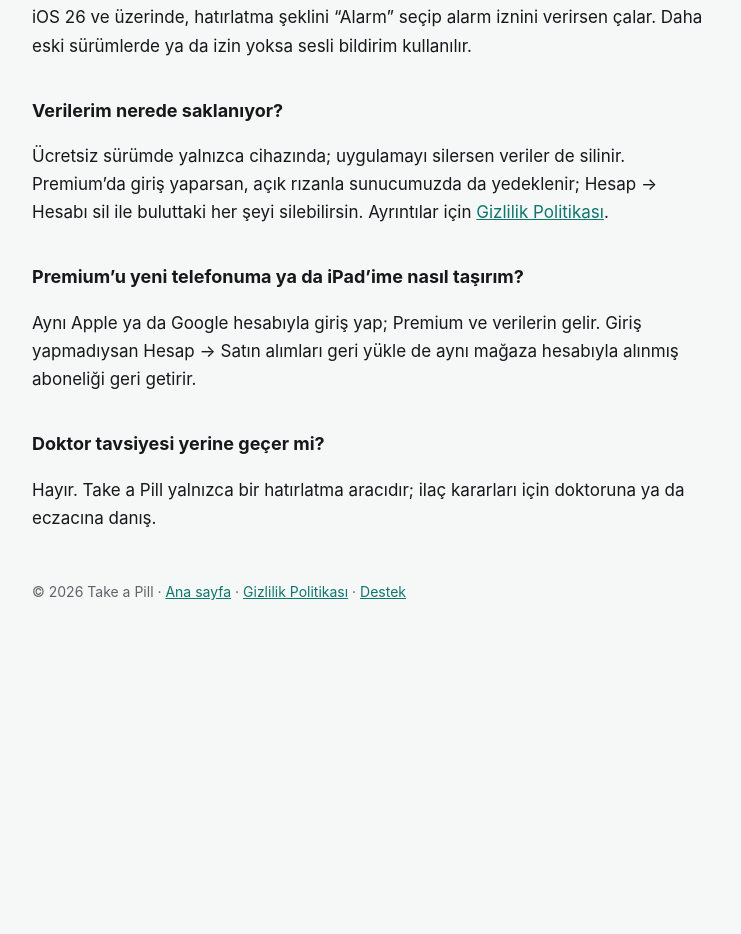
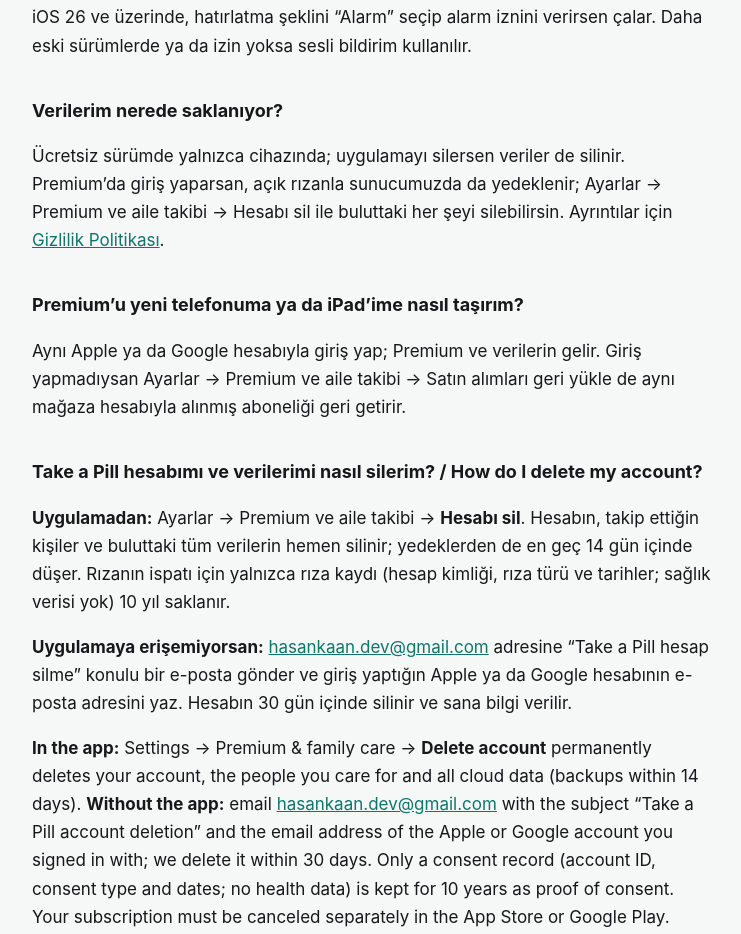
Before and after one commit to hasankaankahraman/app-docs, a plain HTML site: page takeapill/support.html in a window 1280 px wide. Shown: the part 715-1649 px from the top of the page, without its empty margins (268-1009 px from the left). Before the commit the page ends 1382 px from the top, so only its background shows below. Drawn offline with Linux system fonts and the light colour scheme.

Commit message:
docs(takeapill): hesap silme bölümü (Google Play için) ve uygulama içi yol düzeltmesi
Co-Authored-By: Claude Opus 5.5 <noreply@anthropic.com>

```diff
--- a/takeapill/support.html
+++ b/takeapill/support.html
@@ -23,9 +23,13 @@ Soru, sorun ve önerilerin için <a href="mailto:hasankaan.dev@gmail.com">hasank
 <h2 style="font-size:18px">Telefon sessizdeyken alarm çalar mı?</h2>
 <p>iOS 26 ve üzerinde, hatırlatma şeklini “Alarm” seçip alarm iznini verirsen çalar. Daha eski sürümlerde ya da izin yoksa sesli bildirim kullanılır.</p>
 <h2 style="font-size:18px">Verilerim nerede saklanıyor?</h2>
-<p>Ücretsiz sürümde yalnızca cihazında; uygulamayı silersen veriler de silinir. Premium’da giriş yaparsan, açık rızanla sunucumuzda da yedeklenir; Hesap → Hesabı sil ile buluttaki her şeyi silebilirsin. Ayrıntılar için <a href="privacy.html">Gizlilik Politikası</a>.</p>
+<p>Ücretsiz sürümde yalnızca cihazında; uygulamayı silersen veriler de silinir. Premium’da giriş yaparsan, açık rızanla sunucumuzda da yedeklenir; Ayarlar → Premium ve aile takibi → Hesabı sil ile buluttaki her şeyi silebilirsin. Ayrıntılar için <a href="privacy.html">Gizlilik Politikası</a>.</p>
 <h2 style="font-size:18px">Premium’u yeni telefonuma ya da iPad’ime nasıl taşırım?</h2>
-<p>Aynı Apple ya da Google hesabıyla giriş yap; Premium ve verilerin gelir. Giriş yapmadıysan Hesap → Satın alımları geri yükle de aynı mağaza hesabıyla alınmış aboneliği geri getirir.</p>
+<p>Aynı Apple ya da Google hesabıyla giriş yap; Premium ve verilerin gelir. Giriş yapmadıysan Ayarlar → Premium ve aile takibi → Satın alımları geri yükle de aynı mağaza hesabıyla alınmış aboneliği geri getirir.</p>
+<h2 id="hesap-silme" style="font-size:18px">Take a Pill hesabımı ve verilerimi nasıl silerim? / How do I delete my account?</h2>
+<p><strong>Uygulamadan:</strong> Ayarlar → Premium ve aile takibi → <strong>Hesabı sil</strong>. Hesabın, takip ettiğin kişiler ve buluttaki tüm verilerin hemen silinir; yedeklerden de en geç 14 gün içinde düşer. Rızanın ispatı için yalnızca rıza kaydı (hesap kimliği, rıza türü ve tarihler; sağlık verisi yok) 10 yıl saklanır.</p>
+<p><strong>Uygulamaya erişemiyorsan:</strong> <a href="mailto:hasankaan.dev@gmail.com?subject=Take%20a%20Pill%20hesap%20silme">hasankaan.dev@gmail.com</a> adresine “Take a Pill hesap silme” konulu bir e-posta gönder ve giriş yaptığın Apple ya da Google hesabının e-posta adresini yaz. Hesabın 30 gün içinde silinir ve sana bilgi verilir.</p>
+<p><strong>In the app:</strong> Settings → Premium &amp; family care → <strong>Delete account</strong> permanently deletes your account, the people you care for and all cloud data (backups within 14 days). <strong>Without the app:</strong> email <a href="mailto:hasankaan.dev@gmail.com?subject=Take%20a%20Pill%20account%20deletion">hasankaan.dev@gmail.com</a> with the subject “Take a Pill account deletion” and the email address of the Apple or Google account you signed in with; we delete it within 30 days. Only a consent record (account ID, consent type and dates; no health data) is kept for 10 years as proof of consent. Your subscription must be canceled separately in the App Store or Google Play.</p>
 <h2 style="font-size:18px">Doktor tavsiyesi yerine geçer mi?</h2>
 <p>Hayır. Take a Pill yalnızca bir hatırlatma aracıdır; ilaç kararları için doktoruna ya da eczacına danış.</p>
 <footer>© 2026 Take a Pill · <a href="./">Ana sayfa</a> · <a href="privacy.html">Gizlilik Politikası</a> · <a href="support.html">Destek</a></footer>
```
Also changed, not shown: takeapill/en/privacy.html (+1 -1 lines), takeapill/kvkk.html (+1 -1 lines), takeapill/privacy.html (+1 -1 lines).
